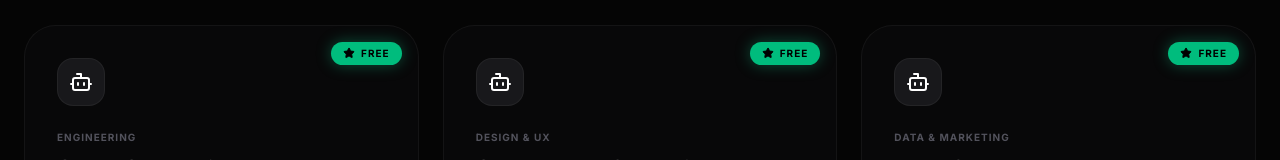
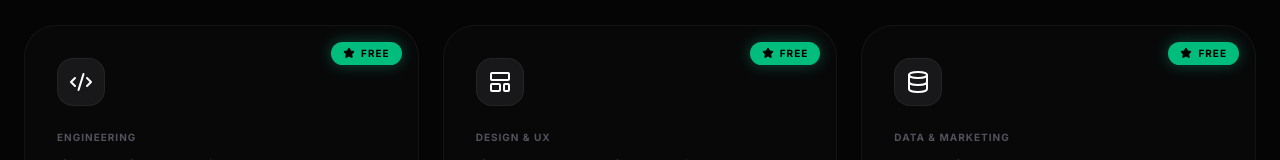
Before and after one commit to uiuxsatyam/prompt-ops, a React (Vite) app: page /vault in a window 1280 px wide. Shown: the part 359-519 px from the top of the page. Built offline with nearby package versions, Linux system fonts and the light colour scheme.

Commit message:
Add unique icons to Vault page and Landing page platforms

```diff
--- a/src/components/LandingPage.tsx
+++ b/src/components/LandingPage.tsx
@@ -9,12 +9,13 @@ import {
   ArrowRight,
   CheckCircle2,
   Code2,
+  Globe,
+  Bot,
+  Database,
+  FileCheck2,
+  ServerCog,
   Layers,
-  Coins,
-  ChevronDown,
-  Mail,
-  Globe,
-  Bot
+  ChevronDown
 } from 'lucide-react';
 
 const Navbar = ({ onUnlock, onAuth }: { onUnlock: () => void, onAuth: () => void }) => (
@@ -495,48 +496,54 @@ const Platforms = () => {
               desc: "Architectures for UI/UX Designers and Design System Leads.",
               useCases: ["Design System Spec Generation", "Accessibility Audit Protocols", "User Flow Mapping"],
               free: "Component Spec Lite",
-              premium: ["Design System Architect", "UX Researcher Pro", "Figma-to-Code Sentinel"]
+              premium: ["Design System Architect", "UX Researcher Pro", "Figma-to-Code Sentinel"],
+              icon: Layers
             },
             {
               name: "Engineering",
               desc: "Deep-logic prompts for Frontend, Backend, and Full-Stack Developers.",
               useCases: ["API Schema Synthesis", "Legacy Code Refactoring", "Database Migration Logic"],
               free: "Clean Coder Lite",
-              premium: ["Full-Stack Sprint Master", "Backend Engine v3", "Frontend Component Factory"]
+              premium: ["Full-Stack Sprint Master", "Backend Engine v3", "Frontend Component Factory"],
+              icon: Code2
             },
             {
               name: "Data & Marketing",
               desc: "Specialized frameworks for Data Analysts and Marketing Teams.",
               useCases: ["Market Sentiment Analysis", "SQL Query Synthesis", "Campaign Copy Architect"],
               free: "Data Scraper v1",
-              premium: ["The Intelligence Hub", "Marketing Pulse Monitor", "SQL Synthesis Protocol"]
+              premium: ["The Intelligence Hub", "Marketing Pulse Monitor", "SQL Synthesis Protocol"],
+              icon: Database
             },
             {
               name: "Testing & QA",
               desc: "Rigorous protocols for automated testing and quality assurance.",
               useCases: ["Edge Case Discovery", "Unit Test Generation", "End-to-End Flow Validation"],
               free: "Bug Hunter Lite",
-              premium: ["QA Sentinel Pro", "Edge Case Architect", "Test Suite Generator"]
+              premium: ["QA Sentinel Pro", "Edge Case Architect", "Test Suite Generator"],
+              icon: FileCheck2
             },
             {
               name: "Deployment & Ops",
               desc: "Infrastructure-as-code and deployment automation architectures.",
               useCases: ["CI/CD Pipeline Synthesis", "Docker/K8s Orchestration", "Cloud Infrastructure Audit"],
               free: "Deploy Script v1",
-              premium: ["DevOps Engine Pro", "Infra Architect", "Scaling Protocol"]
+              premium: ["DevOps Engine Pro", "Infra Architect", "Scaling Protocol"],
+              icon: ServerCog
             },
             {
               name: "Audit & Monitoring",
               desc: "Continuous monitoring and security auditing frameworks.",
               useCases: ["Security Vulnerability Audit", "Performance Monitoring Log", "Compliance Check Protocol"],
               free: "Audit Log Lite",
-              premium: ["Security Sentinel", "Performance Architect", "Compliance Engine"]
+              premium: ["Security Sentinel", "Performance Architect", "Compliance Engine"],
+              icon: ShieldCheck
             }
           ].map((platform, i) => (
             <div key={i} className="p-8 rounded-[2rem] bg-zinc-900/20 border border-white/5 hover:border-emerald-500/30 transition-all group">
               <div className="flex items-center gap-3 mb-6">
                 <div className="w-10 h-10 rounded-xl bg-zinc-900 flex items-center justify-center border border-white/5 group-hover:bg-emerald-500 group-hover:text-black transition-all">
-                  <Bot className="w-5 h-5" />
+                  <platform.icon className="w-5 h-5" />
                 </div>
                 <h3 className="text-xl font-bold">{platform.name}</h3>
               </div>
--- a/src/components/VaultPage.tsx
+++ b/src/components/VaultPage.tsx
@@ -1,6 +1,35 @@
 import React from 'react';
 import { motion } from 'motion/react';
-import { ShieldCheck, Terminal, Bot, ArrowRight, ArrowLeft, Zap, Star } from 'lucide-react';
+import {
+  ShieldCheck,
+  Terminal,
+  Bot,
+  ArrowRight,
+  ArrowLeft,
+  Zap,
+  Star,
+  Code2,
+  Pencil,
+  Database,
+  Activity,
+  Layers,
+  LayoutTemplate,
+  MonitorOff,
+  ServerCog,
+  Cpu,
+  BrainCircuit,
+  Rocket,
+  Search,
+  Briefcase,
+  Megaphone,
+  PieChart,
+  Bug,
+  FileCheck2,
+  Settings2,
+  Cloud,
+  Lock,
+  LineChart
+} from 'lucide-react';
 import { useNavigate } from 'react-router-dom';
 
 interface Skill {
@@ -8,36 +37,37 @@ interface Skill {
   category: string;
   desc: string;
   price: string;
+  icon: React.ElementType;
   isFree?: boolean;
   path?: string;
 }
 
 const skills: Skill[] = [
   // Free Skills
-  { name: "Clean Coder Lite", category: "Engineering", desc: "Essential protocols for writing clean, maintainable code.", price: "Free", isFree: true, path: "/skill/coder-lite" },
-  { name: "Component Spec Lite", category: "Design & UX", desc: "Basic documentation framework for UI components.", price: "Free", isFree: true },
-  { name: "Data Scraper v1", category: "Data & Marketing", desc: "Simple web scraping and data extraction logic.", price: "Free", isFree: true },
-  { name: "Audit Log Lite", category: "Audit & Monitoring", desc: "Basic system event logging and monitoring architecture.", price: "Free", isFree: true },
+  { name: "Clean Coder Lite", category: "Engineering", desc: "Essential protocols for writing clean, maintainable code.", price: "Free", icon: Code2, isFree: true, path: "/skill/coder-lite" },
+  { name: "Component Spec Lite", category: "Design & UX", desc: "Basic documentation framework for UI components.", price: "Free", icon: LayoutTemplate, isFree: true },
+  { name: "Data Scraper v1", category: "Data & Marketing", desc: "Simple web scraping and data extraction logic.", price: "Free", icon: Database, isFree: true },
+  { name: "Audit Log Lite", category: "Audit & Monitoring", desc: "Basic system event logging and monitoring architecture.", price: "Free", icon: Activity, isFree: true },
 
   // Premium Skills
-  { name: "Design System Architect", category: "Design & UX", desc: "Build scalable design systems from scratch.", price: "$24.99" },
-  { name: "UX Researcher Pro", category: "Design & UX", desc: "Deep behavioral analysis and insight synthesis.", price: "$24.99" },
-  { name: "Figma-to-Code Sentinel", category: "Design & UX", desc: "Deterministic conversion of design to production code.", price: "$24.99" },
-  { name: "Full-Stack Sprint Master", category: "Engineering", desc: "Accelerate full-stack feature development.", price: "$24.99" },
-  { name: "Backend Engine v3", category: "Engineering", desc: "Robust API and database architecture logic.", price: "$24.99" },
-  { name: "Frontend Component Factory", category: "Engineering", desc: "Atomic component generation at scale.", price: "$24.99" },
-  { name: "The Intelligence Hub", category: "Data & Marketing", desc: "Market sentiment and data analysis frameworks.", price: "$24.99" },
-  { name: "Marketing Pulse Monitor", category: "Data & Marketing", desc: "Autonomous campaign performance tracking.", price: "$24.99" },
-  { name: "SQL Synthesis Protocol", category: "Data & Marketing", desc: "Natural language to complex SQL query logic.", price: "$24.99" },
-  { name: "QA Sentinel Pro", category: "Testing & QA", desc: "Automated end-to-end testing protocols.", price: "$24.99" },
-  { name: "Edge Case Architect", category: "Testing & QA", desc: "Discover critical edge cases before deployment.", price: "$24.99" },
-  { name: "Test Suite Generator", category: "Testing & QA", desc: "Comprehensive unit and integration test suites.", price: "$24.99" },
-  { name: "DevOps Engine Pro", category: "Deployment & Ops", desc: "CI/CD and infrastructure orchestration.", price: "$24.99" },
-  { name: "Infra Architect", category: "Deployment & Ops", desc: "Cloud infrastructure-as-code synthesis.", price: "$24.99" },
-  { name: "Scaling Protocol", category: "Deployment & Ops", desc: "Logic for scaling distributed systems.", price: "$24.99" },
-  { name: "Security Sentinel", category: "Audit & Monitoring", desc: "Continuous security and vulnerability auditing.", price: "$24.99" },
-  { name: "Performance Architect", category: "Audit & Monitoring", desc: "System performance and latency optimization.", price: "$24.99" },
-  { name: "Compliance Engine", category: "Audit & Monitoring", desc: "Regulatory and compliance check protocols.", price: "$24.99" },
+  { name: "Design System Architect", category: "Design & UX", desc: "Build scalable design systems from scratch.", price: "$24.99", icon: Layers },
+  { name: "UX Researcher Pro", category: "Design & UX", desc: "Deep behavioral analysis and insight synthesis.", price: "$24.99", icon: Search },
+  { name: "Figma-to-Code Sentinel", category: "Design & UX", desc: "Deterministic conversion of design to production code.", price: "$24.99", icon: MonitorOff },
+  { name: "Full-Stack Sprint Master", category: "Engineering", desc: "Accelerate full-stack feature development.", price: "$24.99", icon: Rocket },
+  { name: "Backend Engine v3", category: "Engineering", desc: "Robust API and database architecture logic.", price: "$24.99", icon: ServerCog },
+  { name: "Frontend Component Factory", category: "Engineering", desc: "Atomic component generation at scale.", price: "$24.99", icon: Cpu },
+  { name: "The Intelligence Hub", category: "Data & Marketing", desc: "Market sentiment and data analysis frameworks.", price: "$24.99", icon: BrainCircuit },
+  { name: "Marketing Pulse Monitor", category: "Data & Marketing", desc: "Autonomous campaign performance tracking.", price: "$24.99", icon: Megaphone },
+  { name: "SQL Synthesis Protocol", category: "Data & Marketing", desc: "Natural language to complex SQL query logic.", price: "$24.99", icon: Briefcase },
+  { name: "QA Sentinel Pro", category: "Testing & QA", desc: "Automated end-to-end testing protocols.", price: "$24.99", icon: FileCheck2 },
+  { name: "Edge Case Architect", category: "Testing & QA", desc: "Discover critical edge cases before deployment.", price: "$24.99", icon: Bug },
+  { name: "Test Suite Generator", category: "Testing & QA", desc: "Comprehensive unit and integration test suites.", price: "$24.99", icon: Settings2 },
+  { name: "DevOps Engine Pro", category: "Deployment & Ops", desc: "CI/CD and infrastructure orchestration.", price: "$24.99", icon: Cloud },
+  { name: "Infra Architect", category: "Deployment & Ops", desc: "Cloud infrastructure-as-code synthesis.", price: "$24.99", icon: Terminal },
+  { name: "Scaling Protocol", category: "Deployment & Ops", desc: "Logic for scaling distributed systems.", price: "$24.99", icon: LineChart },
+  { name: "Security Sentinel", category: "Audit & Monitoring", desc: "Continuous security and vulnerability auditing.", price: "$24.99", icon: Lock },
+  { name: "Performance Architect", category: "Audit & Monitoring", desc: "System performance and latency optimization.", price: "$24.99", icon: Zap },
+  { name: "Compliance Engine", category: "Audit & Monitoring", desc: "Regulatory and compliance check protocols.", price: "$24.99", icon: ShieldCheck },
 ];
 
 export const VaultPage = () => {
@@ -111,7 +141,7 @@ export const VaultPage = () => {
 
                 <div className="flex items-start justify-between mb-6">
                   <div className="w-12 h-12 rounded-2xl bg-zinc-900 flex items-center justify-center border border-white/5 group-hover:bg-emerald-500 group-hover:text-black transition-all">
-                    <Bot className="w-6 h-6" />
+                    <skill.icon className="w-6 h-6" />
                   </div>
                   {!skill.isFree && (
                     <div className="text-[11px] font-bold uppercase tracking-widest text-emerald-500 bg-emerald-500/10 px-3 py-1 rounded-lg border border-emerald-500/20">
```
